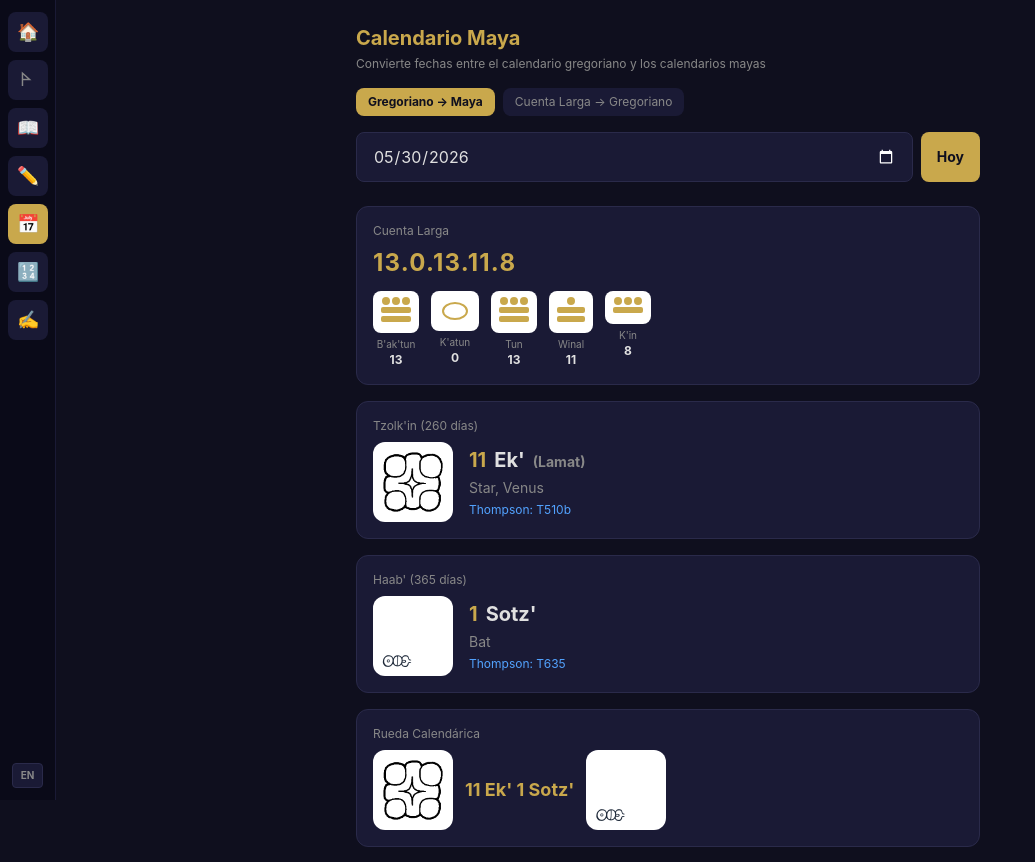
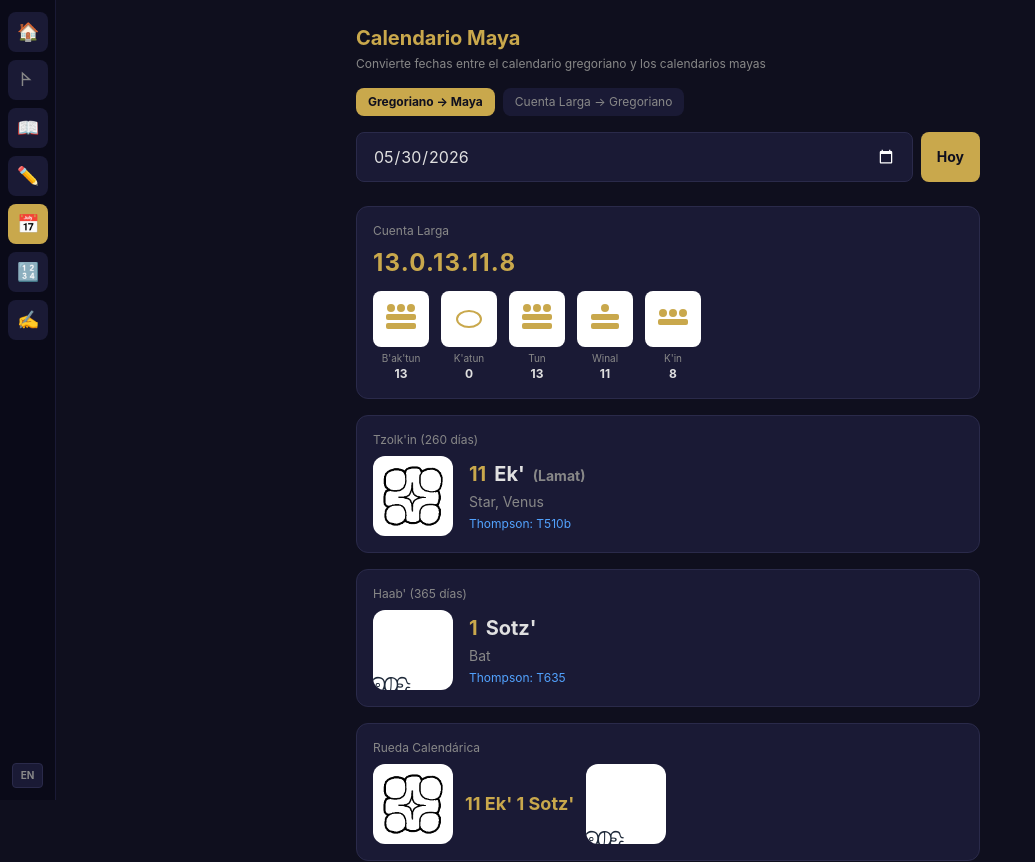
Before and after one commit to Heloqui/maya-translator, a Next.js app: page /calendar in a window 1280 px wide. Shown: the top 862 px of the page, without its empty margins (0-1035 px from the left). Built offline with nearby package versions, Linux system fonts and the light colour scheme.

Commit message:
fix: enlarge font glyphs in calendar to fill white boxes
Font size bumped to 5rem with overflow hidden so glyphs fill the 80px
white boxes. DotBarNumerals in Long Count also get fixed 56px boxes.

Co-Authored-By: Claude Opus 4.6 (1M context) <noreply@anthropic.com>

```diff
--- a/src/components/CalendarDisplay.jsx
+++ b/src/components/CalendarDisplay.jsx
@@ -11,16 +11,16 @@ function CalendarGlyph({ name, thompson }) {
   if (!imgPath && !fontChar) return null
 
   return (
-    <div className="flex-shrink-0 w-20 h-20 bg-white rounded-xl flex items-center justify-center p-2">
+    <div className="flex-shrink-0 w-20 h-20 bg-white rounded-xl flex items-center justify-center overflow-hidden">
       {imgPath ? (
         <img
           src={imgPath}
           alt={name}
-          className="max-w-full max-h-full object-contain"
+          className="w-full h-full object-contain p-2"
         />
       ) : (
         <span
-          style={{ fontFamily: 'MayaGlyphs, serif', fontSize: '3.5rem', lineHeight: 1 }}
+          style={{ fontFamily: 'MayaGlyphs, serif', fontSize: '5rem', lineHeight: 1 }}
           className="text-gray-800"
         >
           {fontChar}
@@ -52,7 +52,7 @@ export default function CalendarDisplay({ result }) {
             { label: "K'in", val: longCount.kin },
           ].map(({ label, val }) => (
             <div key={label} className="text-center">
-              <div className="bg-white rounded-lg p-1 flex items-center justify-center">
+              <div className="w-14 h-14 bg-white rounded-lg flex items-center justify-center">
                 <DotBarNumeral value={val} />
               </div>
               <div className="text-[10px] text-maya-muted mt-1">{label}</div>
```
